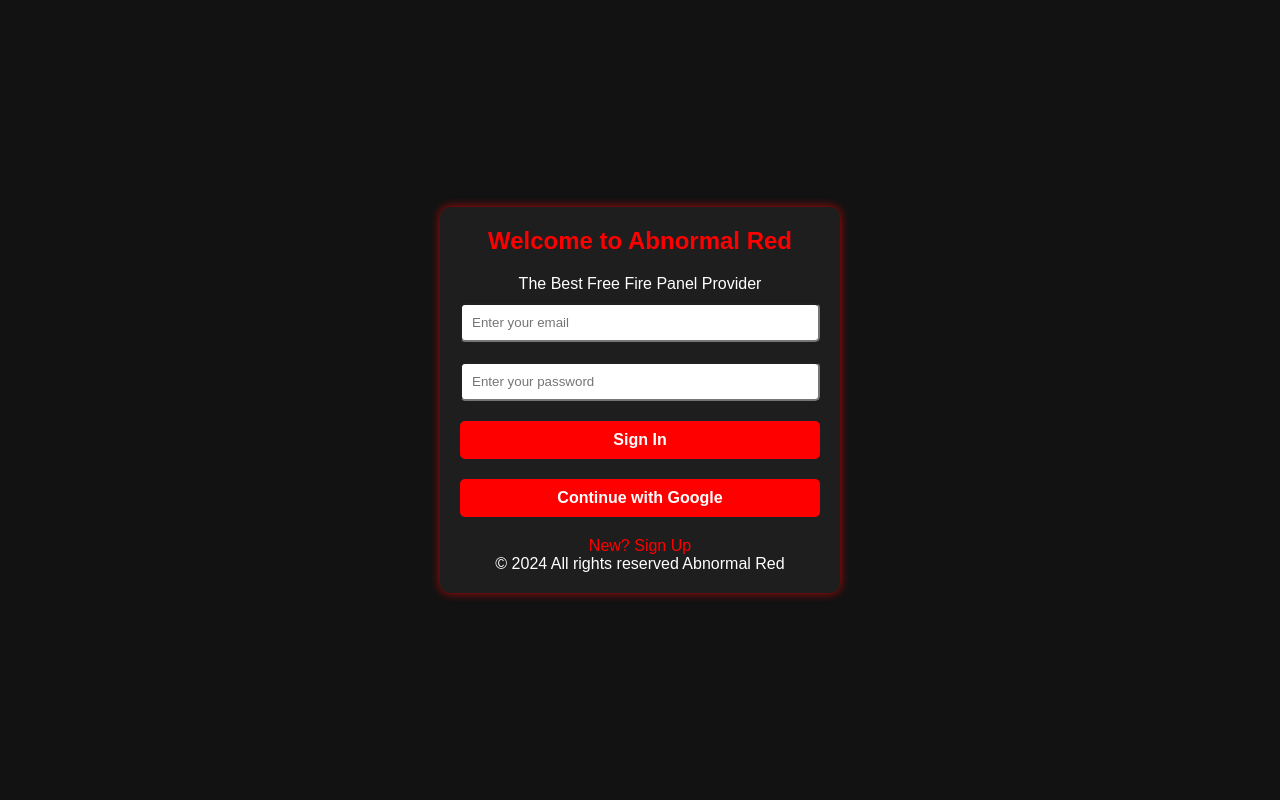
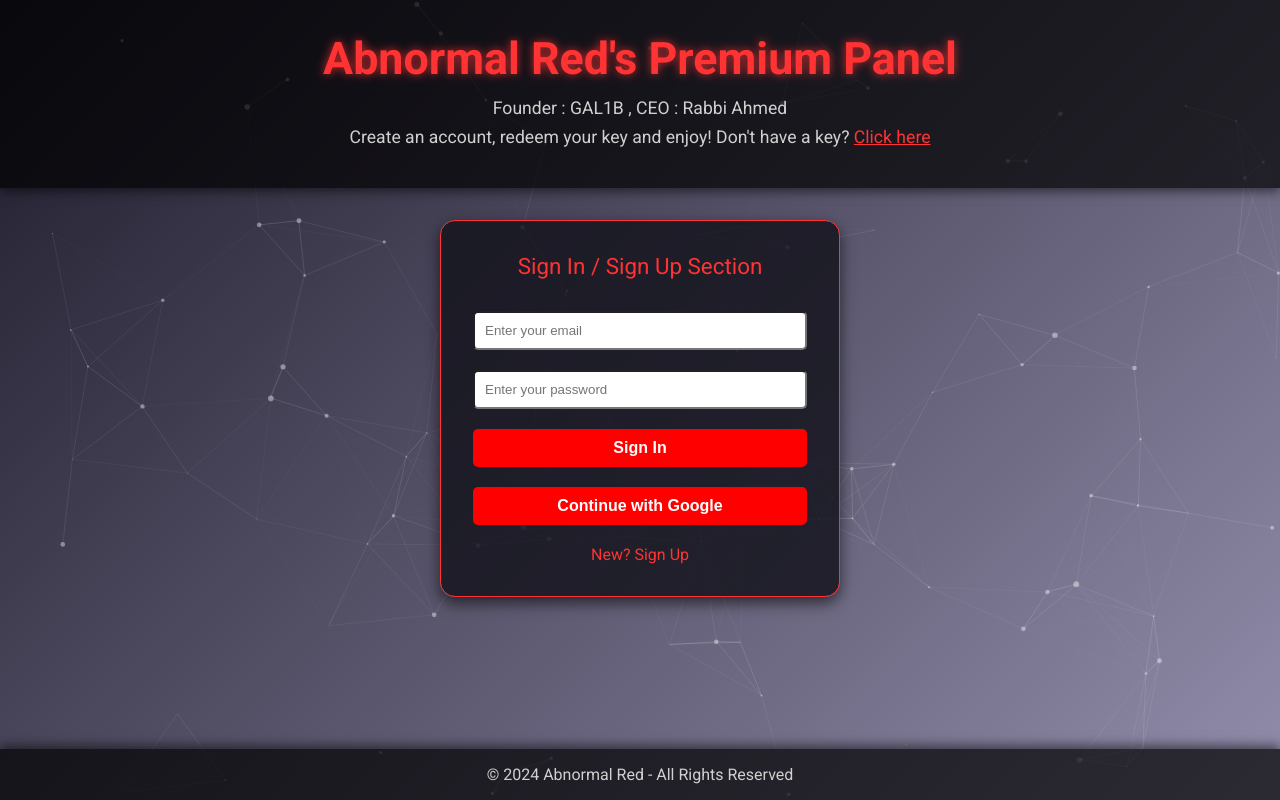
Before and after one commit to Galib888/abnormalredweb, a plain HTML site: page index.html in a window 1280 px wide. Drawn offline with nearby package versions, Linux system fonts and the light colour scheme.

Commit message:
Update index.html

```diff
--- a/index.html
+++ b/index.html
@@ -1,9 +1,15 @@
 <!DOCTYPE html>
 <html lang="en">
 <head>
-  <meta charset="UTF-8">
-  <meta name="viewport" content="width=device-width, initial-scale=1.0">
-  <title>Abnormal Red - Login</title>
+  <meta charset="UTF-8" />
+  <meta name="viewport" content="width=device-width, initial-scale=1.0" />
+  <title>Abnormal Red's Premium Panel</title>
+  <meta name="description" content="Abnormal Red Free Fire Panel Provider. Premium key redemption and SID management." />
+  <meta name="keywords" content="Abnormal Red, Free Fire panel, premium key, redeem, SID, Firebase auth" />
+  <meta name="author" content="Abnormal Red" />
+
+  <!-- Google Font -->
+  <link href="https://fonts.googleapis.com/css2?family=Roboto:wght@400;700&display=swap" rel="stylesheet">
 
   <!-- Firebase SDK -->
   <script src="https://www.gstatic.com/firebasejs/10.7.1/firebase-app-compat.js"></script>
@@ -11,27 +17,88 @@
   <script src="https://www.gstatic.com/firebasejs/10.7.1/firebase-firestore-compat.js"></script>
 
   <style>
-    * { margin: 0; padding: 0; box-sizing: border-box; font-family: Arial, sans-serif; }
-    body { background-color: #121212; color: #fff; display: flex; align-items: center; justify-content: center; height: 100vh; text-align: center; }
-    .container { background: #1e1e1e; padding: 20px; border-radius: 10px; box-shadow: 0px 0px 10px rgba(255, 0, 0, 0.7); width: 90%; max-width: 400px; }
-    h2 { margin-bottom: 20px; color: #ff0000; }
-    input, button { width: 100%; padding: 10px; margin: 10px 0; border-radius: 5px; }
+    @import url('https://fonts.googleapis.com/css2?family=Roboto:wght@400;700&display=swap');
+    * { margin: 0; padding: 0; box-sizing: border-box; }
+    body {
+      font-family: 'Roboto', sans-serif;
+      background: linear-gradient(135deg, #1f1c2c, #928dab);
+      color: #f0f0f0;
+      display: flex;
+      flex-direction: column;
+      align-items: center;
+      min-height: 100vh;
+      position: relative;
+      overflow-x: hidden;
+    }
+    /* Particles */
+    #particles-js {
+      position: fixed; width: 100%; height: 100%;
+      top: 0; left: 0; z-index: 0;
+    }
+    header {
+      background: rgba(0,0,0,0.7);
+      width: 100%; padding: 2em;
+      text-align: center; z-index: 1;
+      box-shadow: 0 4px 10px rgba(0,0,0,0.5);
+    }
+    header h1 {
+      font-size: 2.8em; margin-bottom: 0.3em;
+      color: #ff3333;
+      text-shadow: 0 0 10px rgba(255,51,51,0.8);
+    }
+    header p {
+      font-size: 1.1em; color: #d0d0d0; margin-bottom: 0.5em;
+    }
+    header p a {
+      color: #ff3333; text-decoration: underline;
+    }
+    .container {
+      background: rgba(20,20,30,0.85);
+      padding: 2em; border-radius: 15px;
+      border: 1px solid #ff3333;
+      width: 90%; max-width: 400px;
+      margin: 2em 0; text-align: center;
+      z-index: 1;
+      box-shadow: 0 6px 15px rgba(0,0,0,0.6);
+    }
+    .section-title {
+      color: #ff3333;
+      font-size: 1.4em;
+      margin-bottom: 1em;
+    }
+    input, button {
+      width: 100%; padding: 10px;
+      margin: 10px 0; border-radius: 5px;
+    }
     .btn { border: none; cursor: pointer; font-size: 16px; font-weight: bold; transition: 0.3s; }
     .btn-primary { background: #ff0000; color: white; }
     .btn-primary:hover { background: #b00000; }
-    .toggle-text { color: #ff0000; cursor: pointer; margin-top: 10px; display: inline-block; }
+    .toggle-text { color: #ff3333; cursor: pointer; margin-top: 10px; display: inline-block; }
     .toggle-text:hover { text-decoration: underline; }
     .auth-section { display: none; }
     .active { display: block; }
     .user-info, .premium-section, .redeem-section { display: none; margin-top: 15px; }
     .premium-section input, .redeem-section input { background: #222; color: #fff; border: 1px solid #444; }
+    footer {
+      background: rgba(0,0,0,0.7);
+      width: 100%; padding: 1em; text-align: center;
+      color: #d0d0d0; margin-top: auto; z-index: 1;
+      box-shadow: 0 -4px 10px rgba(0,0,0,0.5);
+    }
   </style>
 </head>
 <body>
 
+  <div id="particles-js"></div>
+
+  <header>
+    <h1>Abnormal Red's Premium Panel</h1>
+    <p>Founder : GAL1B , CEO : Rabbi Ahmed</p>
+    <p>Create an account, redeem your key and enjoy! Don't have a key? <a href="https://discord.gg/AY4tVMmpnw" target="_blank">Click here</a></p>
+  </header>
+
   <div class="container">
-    <h2>Welcome to Abnormal Red</h2>
-    <p>The Best Free Fire Panel Provider</p>
+    <div class="section-title">Sign In / Sign Up Section</div>
 
     <!-- Sign In Section -->
     <div id="signin-section" class="auth-section active">
@@ -55,32 +122,55 @@
       <h3>Welcome, <span id="user-name"></span></h3>
       <button id="logout" class="btn btn-primary">Logout</button>
 
-      <!-- Premium Section (for users with premium keys) -->
+      <!-- Premium Section -->
       <div id="premium-section" class="premium-section">
         <p id="premium-status"></p>
         <p id="sid-info"></p>
         <p id="reset-time"></p>
-
         <div id="update-sid-section">
           <input type="text" id="new-sid" placeholder="Enter new SID">
           <button id="update-sid" class="btn btn-primary">Update SID</button>
         </div>
       </div>
 
-      <!-- Redeem Section (for non-premium users) -->
+      <!-- Redeem Section -->
       <div id="redeem-section" class="redeem-section">
         <input type="text" id="redeem-key" placeholder="Enter your redeem key">
         <input type="text" id="redeem-sid" placeholder="Enter your SID">
         <button id="redeem" class="btn btn-primary">Redeem Key</button>
-        <button id="buy-key" class="btn btn-primary">Buy Key</button>
+        <button id="buy-key" class="btn btn-primary">Buy Premium Key</button>
       </div>
     </div>
-
-    <p>© 2024 All rights reserved Abnormal Red</p>
   </div>
 
+  <footer>
+    &copy; 2024 Abnormal Red - All Rights Reserved
+  </footer>
+
+  <!-- Particles.js -->
+  <script src="https://cdn.jsdelivr.net/particles.js/2.0.0/particles.min.js"></script>
   <script>
-    // Firebase Configuration
+    particlesJS('particles-js', {
+      particles: {
+        number: { value: 80, density: { enable: true, value_area: 800 } },
+        color: { value: "#ffffff" },
+        shape: { type: "circle" },
+        opacity: { value: 0.4 },
+        size: { value: 3, random: true },
+        line_linked: { enable: true, distance: 150, color: "#ffffff", opacity: 0.2, width: 1 },
+        move: { enable: true, speed: 2 }
+      },
+      interactivity: {
+        detect_on: "canvas",
+        events: { onhover: { enable: true, mode: "grab" }, onclick: { enable: true, mode: "push" } },
+        modes: { grab: { distance: 140, line_linked: { opacity: 1 } }, push: { particles_nb: 4 } }
+      },
+      retina_detect: true
+    });
+  </script>
+
+  <script>
+    // Firebase Configuration & Initialization
     const firebaseConfig = {
       apiKey: "AIzaSyDr6w-Xud6OcWs2bxpto3T1LA9RnONthHA",
       authDomain: "abnormalredapi-40510.firebaseapp.com",
@@ -90,14 +180,16 @@
       appId: "1:924045709788:web:b9d53fd77e614b77173f19",
       measurementId: "G-8FBL2KD33W"
     };
-
-    // Initialize Firebase
     firebase.initializeApp(firebaseConfig);
     const auth = firebase.auth();
     const db = firebase.firestore();
+    let currentSid = null;
 
-    // Keep track of the current SID so we can pass it to the update-sid function
-    let currentSid = null;
+    // Toggle between Sign In / Sign Up
+    function toggleAuth(section) {
+      document.getElementById("signin-section").classList.toggle("active", section === "signin");
+      document.getElementById("signup-section").classList.toggle("active", section === "signup");
+    }
 
     // Sign In
     document.getElementById("signin").addEventListener("click", () => {
@@ -116,7 +208,7 @@
         .catch(e => alert(e.message));
     });
 
-    // Sign Up
+    // Sign Up with Email Verification
     document.getElementById("signup").addEventListener("click", () => {
       const email = document.getElementById("signup-email").value;
       const password = document.getElementById("signup-password").value;
@@ -126,7 +218,8 @@
             .then(() => {
               alert("Verification email sent. Please verify and then sign in.");
               auth.signOut();
-            });
+            })
+            .catch(e => alert("Error sending verification email: " + e.message));
         })
         .catch(e => alert(e.message));
     });
@@ -136,13 +229,7 @@
       auth.signOut().then(() => location.reload());
     });
 
-    // Toggle Sign In / Sign Up
-    function toggleAuth(sec) {
-      document.getElementById("signin-section").classList.toggle("active", sec === "signin");
-      document.getElementById("signup-section").classList.toggle("active", sec === "signup");
-    }
-
-    // Check Premium Status
+    // Check Premium Status & toggle UI
     async function checkPremiumStatus(user) {
       document.getElementById("signin-section").style.display = "none";
       document.getElementById("signup-section").style.display = "none";
@@ -154,7 +241,6 @@
                          .get();
 
       if (!snap.empty) {
-        // Premium
         const data = snap.docs[0].data();
         currentSid = data.sid || null;
 
@@ -166,25 +252,22 @@
         const last = data.reset_cooldown
           ? data.reset_cooldown.toDate()
           : null;
-
         document.getElementById("reset-time").innerText = last
           ? `Last Reset: ${last.toDateString()}`
           : "Reset Time: Not Available";
 
-        // cooldown check
         const canUpdate = !last || (Date.now() - last.getTime()) > 30*24*60*60*1000;
         document.getElementById("update-sid-section").style.display = canUpdate ? "block" : "none";
 
         document.getElementById("premium-section").style.display = "block";
         document.getElementById("redeem-section").style.display = "none";
       } else {
-        // Not premium
         document.getElementById("premium-section").style.display = "none";
         document.getElementById("redeem-section").style.display = "block";
       }
     }
 
-    // Update SID via your serverless function
+    // Update SID via Netlify function
     document.getElementById("update-sid").addEventListener("click", async () => {
       const newSid = document.getElementById("new-sid").value.trim();
       if (!newSid || !currentSid) return alert("Invalid new SID or no existing SID!");
@@ -195,14 +278,13 @@
         const json = await res.json();
         if (!res.ok) throw new Error(json.error || "Unknown error");
         alert(json.message);
-        // reload status
         checkPremiumStatus(auth.currentUser);
       } catch (e) {
         alert("Update SID failed: " + e.message);
       }
     });
 
-    // Redeem Key via your serverless function
+    // Redeem Key via Netlify function
     document.getElementById("redeem").addEventListener("click", async () => {
       const key = document.getElementById("redeem-key").value.trim();
       const sid = document.getElementById("redeem-sid").value.trim();
@@ -215,14 +297,13 @@
         const json = await res.json();
         if (!res.ok) throw new Error(json.error || "Unknown error");
         alert(json.message);
-        // reload status
         checkPremiumStatus(user);
       } catch (e) {
         alert("Redeem failed: " + e.message);
       }
     });
 
-    // Buy Key
+    // Buy Premium Key button
     document.getElementById("buy-key").addEventListener("click", () => {
       window.location.href = "https://discord.gg/AY4tVMmpnw";
     });
```
